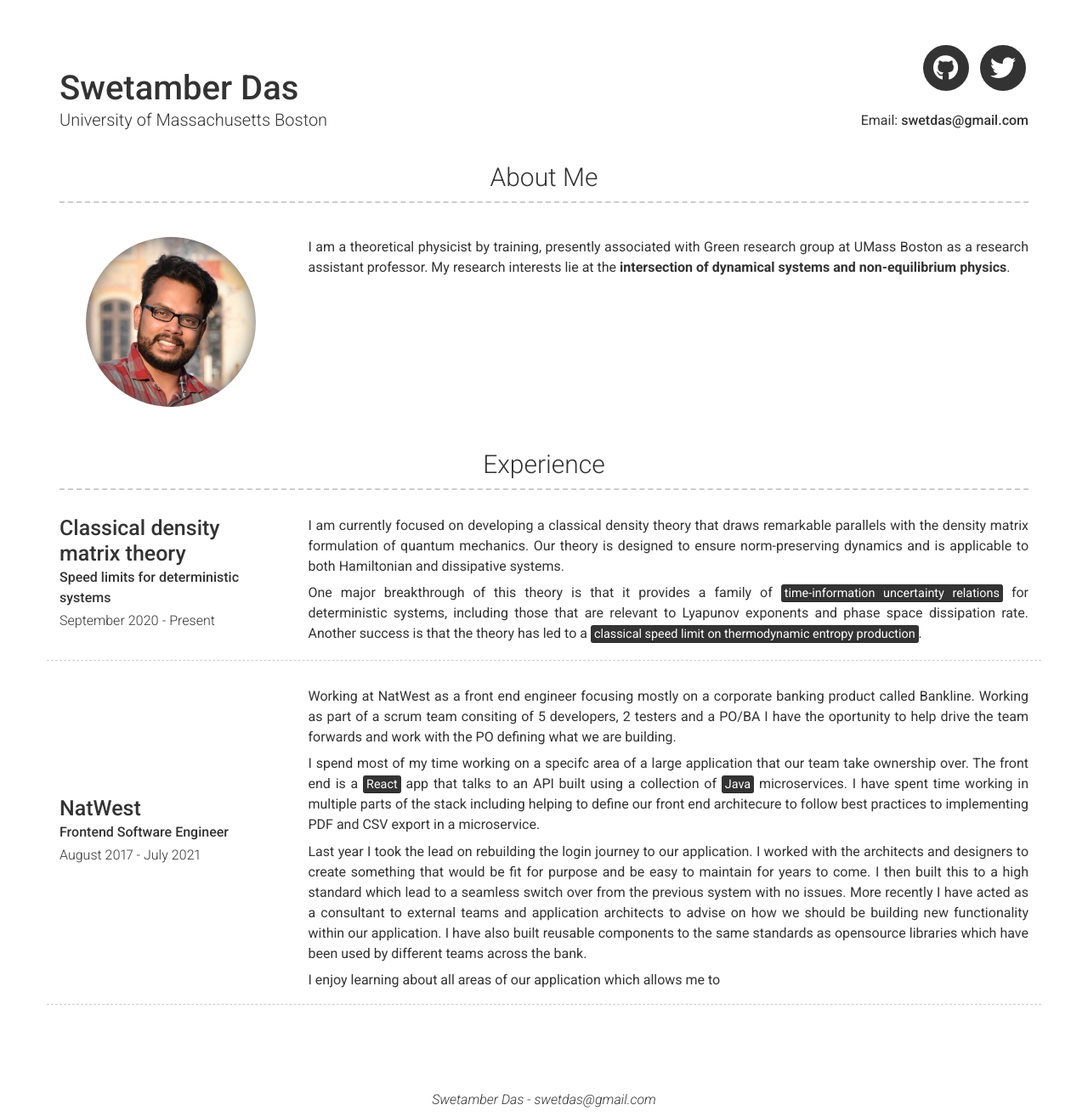
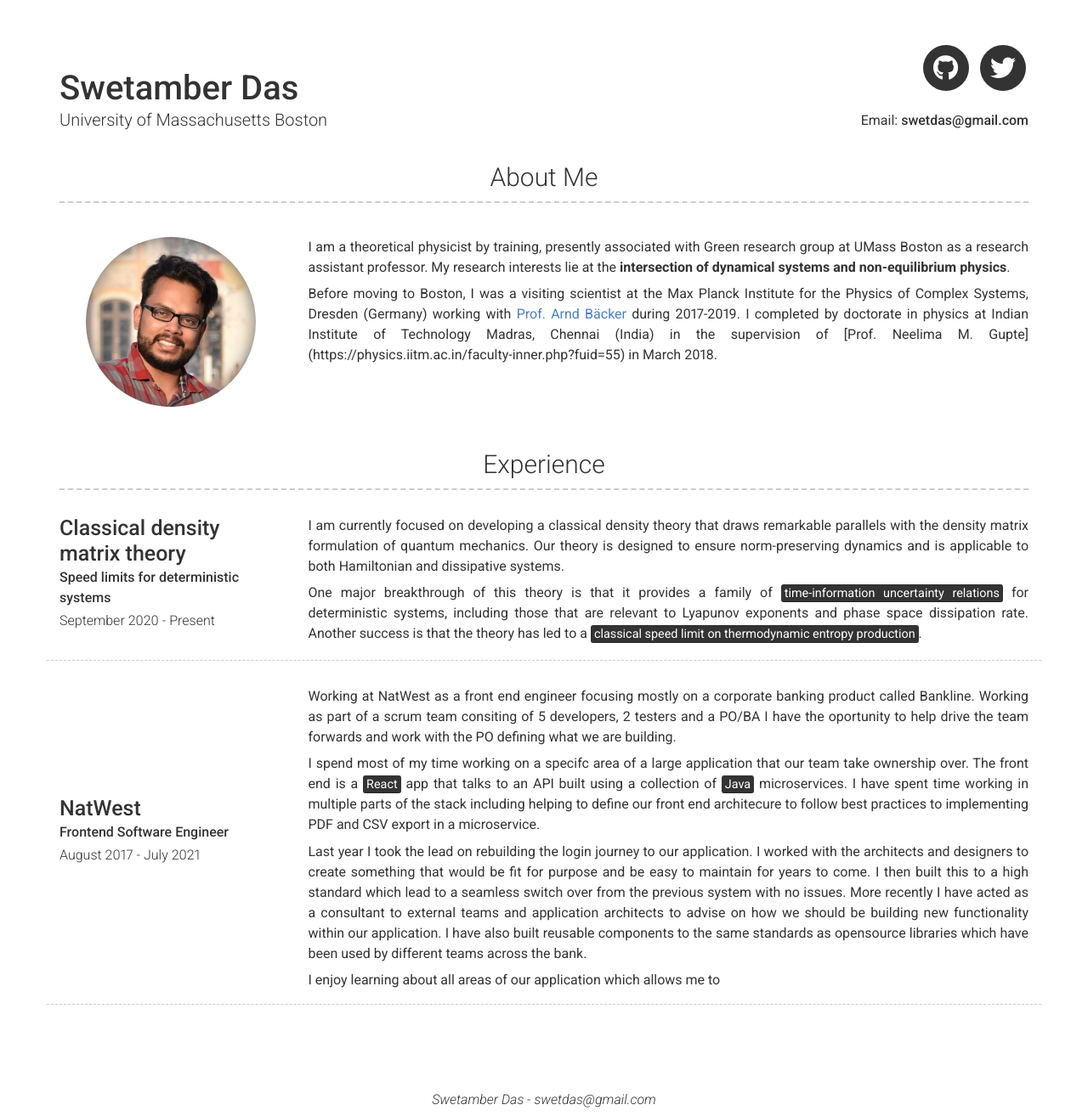
Before and after one commit to SwetamberD/swetamberd.github.io, a Jekyll site: the page built from index.md, in a window 1280 px wide. Shown: the whole page at 85% size. Built offline with Jekyll 4.4.1, drawn with Linux system fonts in a browser that asks for light colours; nearby versions of some CDN libraries.

Commit message:
about me updated

```diff
--- a/_config.yml
+++ b/_config.yml
@@ -27,6 +27,7 @@ about_content: |
 
   I am a theoretical physicist by training, presently associated with Green research group at UMass Boston as a research assistant professor. My research interests lie at the **intersection of dynamical systems and non-equilibrium physics**.
 
+  Before moving to Boston, I was a visiting scientist at the Max Planck Institute for the Physics of Complex Systems, Dresden (Germany) working with [Prof. Arnd Bäcker](https://tu-dresden.de/mn/physik/itp/cp/die-professur/baecker?set_language=en) during 2017-2019. I completed by doctorate in physics at Indian Institute of Technology Madras, Chennai (India) in the supervision of [Prof. Neelima M. Gupte] (https://physics.iitm.ac.in/faculty-inner.php?fuid=55) in March 2018.
 
 
 
```
